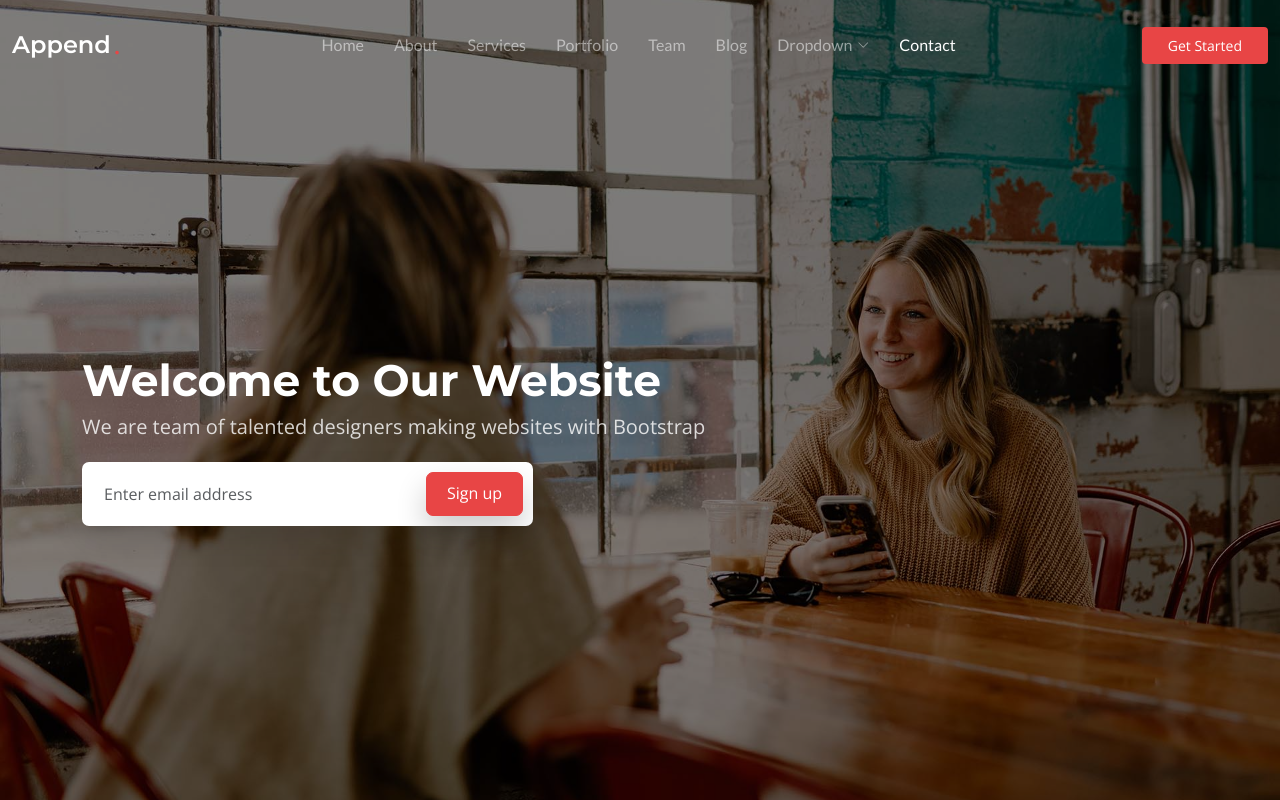
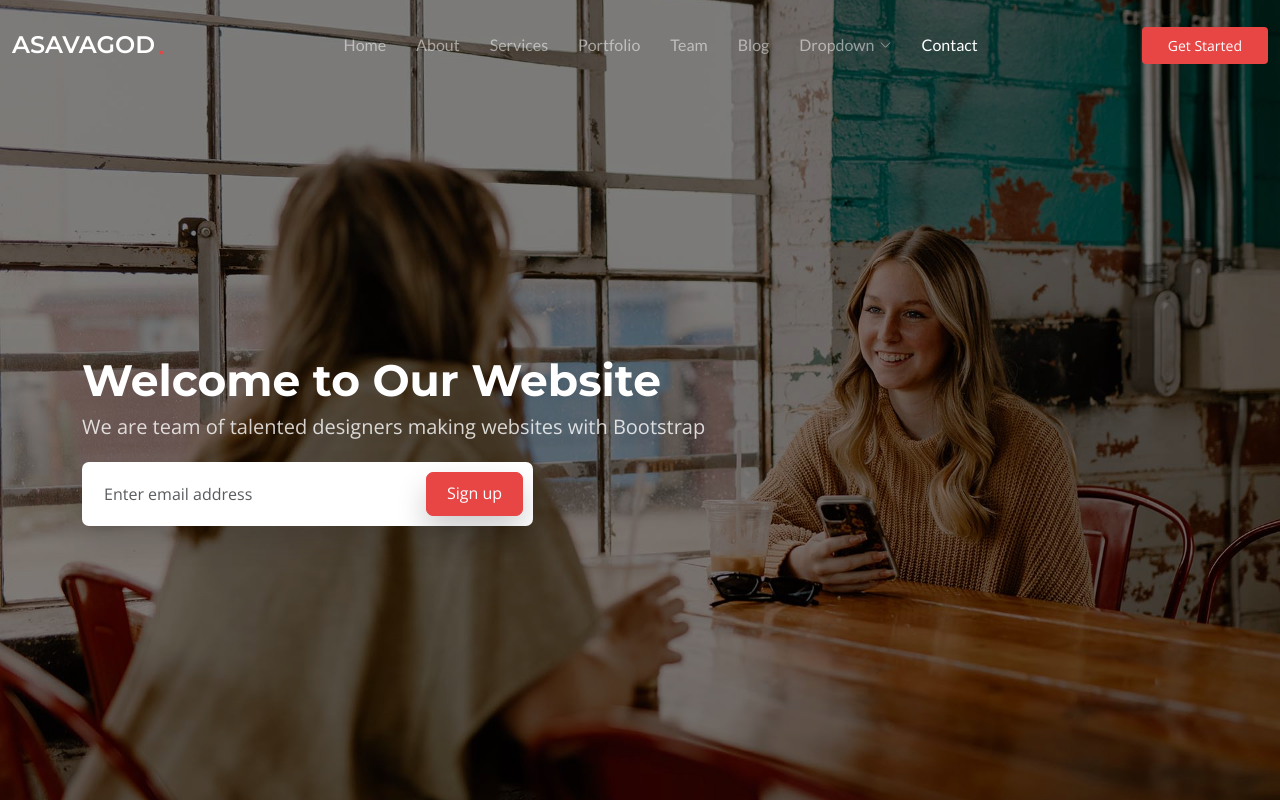
Before and after one commit to foremily/saveior, a plain HTML site: page index.html in a window 1280 px wide. Shown: the top 800 px of the page. Drawn offline with nearby package versions, Linux system fonts and the light colour scheme.

Commit message:
Update index.html

```diff
--- a/index.html
+++ b/index.html
@@ -5,7 +5,7 @@
   <meta charset="utf-8">
   <meta content="width=device-width, initial-scale=1.0" name="viewport">
 
-  <title>Home - Append Bootstrap Temlate</title>
+  <title>ASAVAGOD</title>
   <meta content="" name="description">
   <meta content="" name="keywords">
 
@@ -46,7 +46,7 @@
       <a href="index.html" class="logo d-flex align-items-center me-auto me-xl-0">
         <!-- Uncomment the line below if you also wish to use an image logo -->
         <!-- <img src="assets/img/logo.png" alt=""> -->
-        <h1>Append</h1>
+        <h1>ASAVAGOD</h1>
         <span>.</span>
       </a>
 
```
